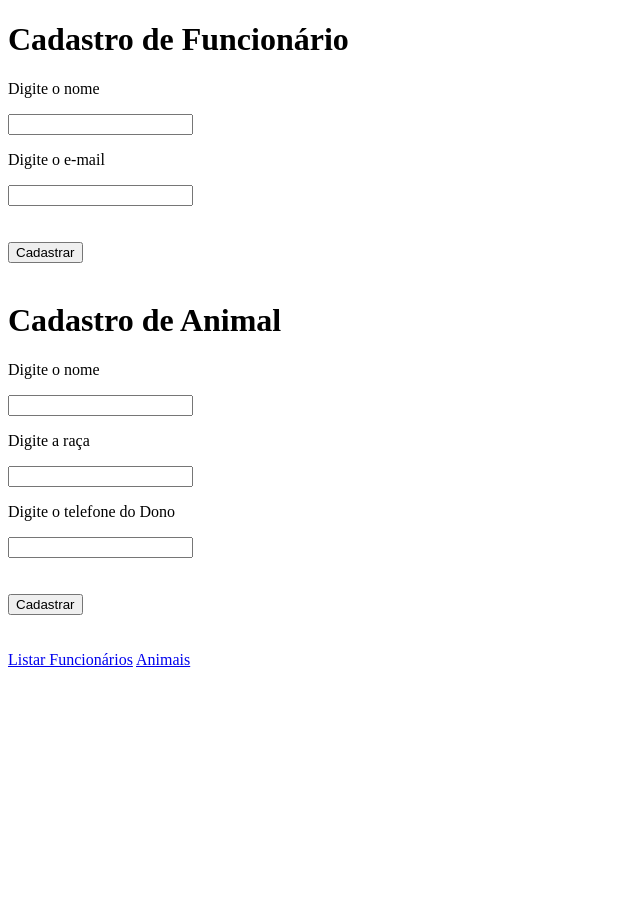
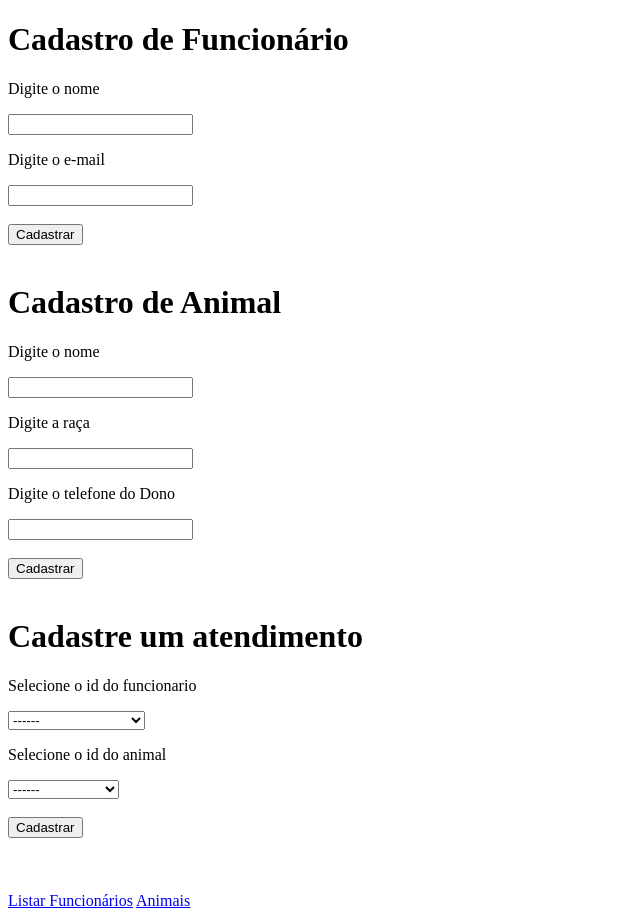
Before and after one commit to lauraluch/PetShop, a PHP site: page / in a window 1280 px wide. Shown: the whole page, without its empty margins (0-640 px from the left). Before the commit the page ends 667 px from the top, so only its background shows below. Run offline with PHP 8.4, Linux system fonts and the light colour scheme; tables that the repository leaves empty hold one stand-in row (values such as "Sample post").

Commit message:
Update index.php

```diff
--- a/petshop/index.php
+++ b/petshop/index.php
@@ -94,6 +94,24 @@
 
             }
         }
+
+        //Cadastro
+        if(isMetodo("POST")){
+
+            //Cadastro de Atendimento
+            if(parametrosValidos($_POST, ["idFunc", "idAnimal"])){
+                $idFunc = $_POST["idFunc"];
+                $idAnimal = $_POST["idAnimal"];
+
+                if(Atende::cadastrar($idFunc, $idAnimal))
+                    echo "<p>O atendimento foi cadastrado com sucesso.</p>";
+                else
+                    echo "<p>Erro ao cadastrar o atendimento</p>";
+            }
+            else{
+
+            }
+        }
     ?>
     <h1>Cadastro de Funcionário</h1>
     <form method="POST">
@@ -102,7 +120,7 @@
         <input type="text" name="nome" required>
         <p>Digite o e-mail</p>
         <input type="email" name="email" required>
-        <br><br><br>
+        <br><br>
         <button>Cadastrar</button>
     </form>
 
@@ -116,74 +134,48 @@
         <input type="text" name="raca" required>
         <p>Digite o telefone do Dono</p>
         <input type="text" name="telDono" required>
-        <br><br><br>
+        <br><br>
         <button>Cadastrar</button>
+    </form>
+
+    <br>
+    <h1>Cadastre um atendimento</h1>
+    <form method="POST">
+        <p>Selecione o id do funcionario</p>
+        <select name="idFunc" required>
+            <option value="">------</option>
+            <?php
+            $lista = Funcionario::listar();
+            foreach ($lista as $func) {
+                $id = $func["id"];
+                $nome = $func["nome"];
+                echo "<option value='$id'>$nome</option>";
+            }
+            ?>
+        </select>
+        <p>Selecione o id do animal</p>
+        <select name="idAnimal" required>
+            <option value="">------</option>
+            <?php
+            $lista = Animal::listar();
+            foreach ($lista as $animal) {
+                $id = $animal["id"];
+                $nome = $animal["nome"];
+                echo "<option value='$id'>$nome</option>";
+            }
+
+            ?>
+        </select>
+        <br><br>
+        <button>Cadastrar</button>
+        <br><br>
     </form>
 
     <br><br>
 
     <a href='Funcionarios.php'>Listar Funcionários</a>
     <a href='animais.php'>Animais</a>
-    <!--<h2>Tabela de Pessoas Cadastradas</h2>
-    <table>
-        <thead>
-            <tr>
-                <th>ID</th>
-                <th>Nome</th>
-                <th>Login</th>
-                <th>Senha</th>
-                <th>Operações</th>
-            </tr>
-        </thead>
-        <tbody>
-            </?php
-                $listaPessoas = Pessoa::listar();
-                $listaCarros = Carro::listar();
 
-                foreach($listaPessoas as $pessoa){
-                    echo "<tr>";
-                    echo "<td>" . $pessoa["id"] . "</td>";
-                    echo "<td>" . $pessoa["nome"] . "</td>";
-                    echo "<td>" . $pessoa["login"] . "</td>";
-                    echo "<td>" . $pessoa["senha"] . "</td>";
-                    echo "<td>
-                            <a href='editarPessoa.php?id=" . $pessoa["id"] . "'>Editar</a>  |
-                            <a href='index.php?deletarPessoa=$id'>Deletar</a>
-                        </td>";
-                    // href='editarPessoa.php?id=$id&nome=tiago&senha=oi para passar varios parametros
-                    echo "</tr>";
-                }
-            ?>
-        </tbody>
-    </table>
-
-    <h2>Tabela de Carros Cadastrados</h2>
-    <table>
-        <thead>
-            <tr>
-                <th>ID</th>
-                <th>Nome</th>
-                <th>Marca</th>
-                <th>Ano</th>
-                <th>Dono</th>
-            </tr>
-        </thead>
-        <tbody>
-            </?php
-                $listaCarros = Carro::listar();
-
-                foreach($listaCarros as $carro){
-                    echo "<tr>";
-                    echo "<td>" . $carro["id"] . "</td>";
-                    echo "<td>" . $carro["nome"] . "</td>";
-                    echo "<td>" . $carro["marca"] . "</td>";
-                    echo "<td>" . $carro["ano"] . "</td>";
-                    echo "<td>" . $carro["idPessoa"] . "</td>";
-                    echo "</tr>";
-                }
-            ?>
-        </tbody>
-    </table>-->
 
 </body>
 </html>
```
